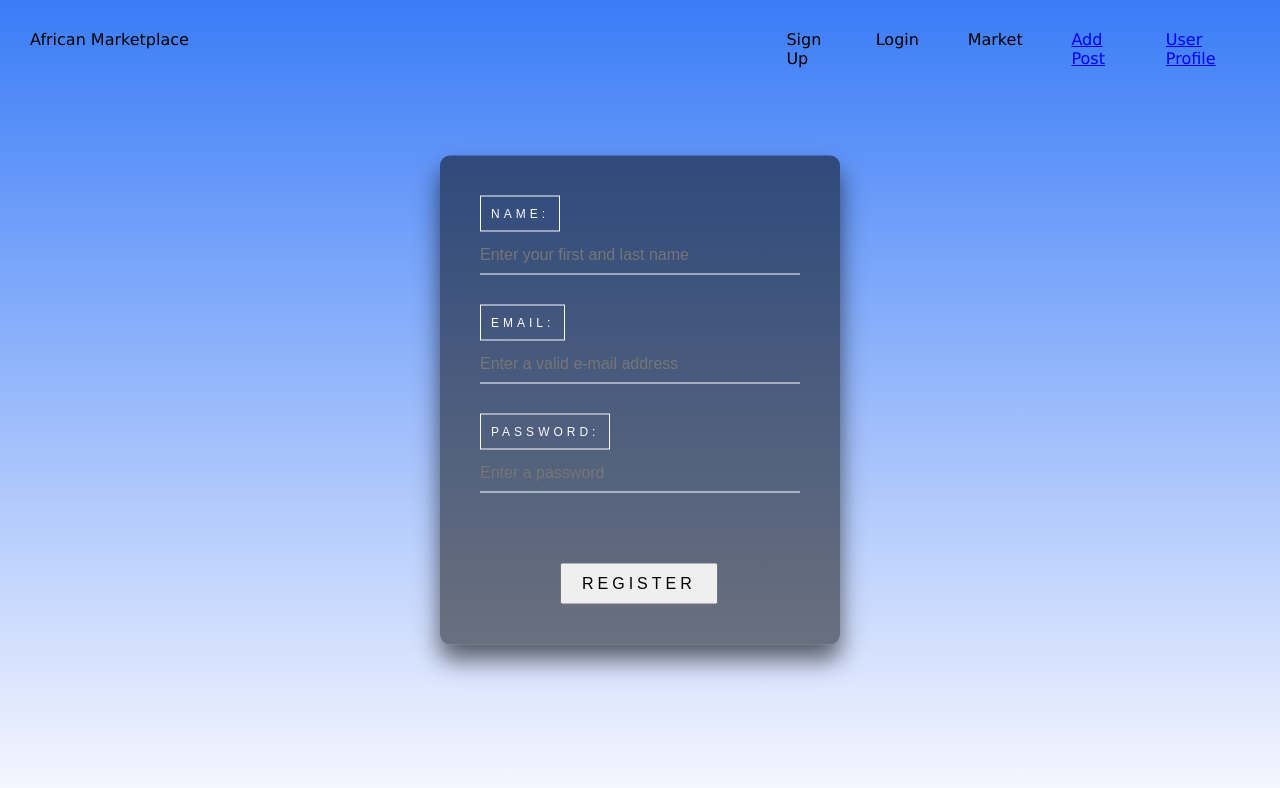
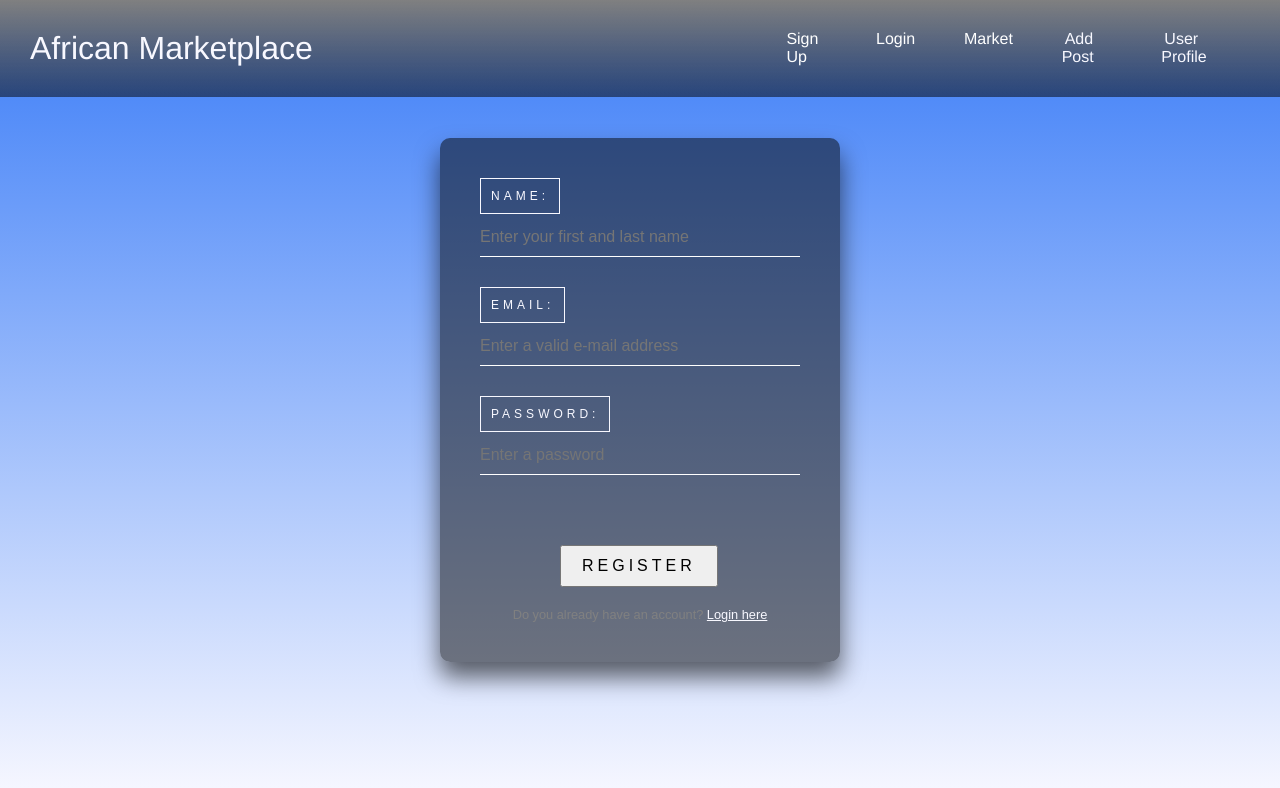
Before and after one commit to African-Market-Place-Build/front-end, a React (Create React App) app in the folder african-market/: page /register in a window 1280 px wide. Shown: the top 788 px of the page. Built offline with nearby package versions, Linux system fonts and the light colour scheme.

Commit message:
done with some stuff on the login and reg

```diff
--- a/african-market/src/App.js
+++ b/african-market/src/App.js
@@ -13,21 +13,38 @@ const StyledNav = styled.nav`
   display: flex;
   justify-content: space-between;
   padding: 30px;
-  font-family: Verdana, Geneva, sans-serif;
+  font-family: Helvetica, Arial, Sans-Serif;
+  background: linear-gradient(grey,rgba(0,0,0,.5));
+
+  h1{
+    color: ghostwhite;
+    font-size: 2rem;
+    font-weight: lighter;
+  }
   ul {
     display: flex;
     width: 40%;
     li {
       margin-left: 5%;
       margin-right: 5%;
+
     }
   }
   .link {
     color: black;
     text-decoration: none;
+    color: white;
+    font-weight: lighter;
     &:hover{
       color: tomato;
     }
+  }
+  .button{
+    color: ghostwhite;
+    text-decoration: none;
+    padding: 3px;
+    font-weight: lighter;
+
   }
 `
 
--- a/african-market/src/components/Login.js
+++ b/african-market/src/components/Login.js
@@ -5,7 +5,7 @@ import axios from 'axios'
 import {connect} from 'react-redux'
 import {useHistory} from 'react-router-dom'
 import { useDispatch } from 'react-redux'
-
+import {Link} from 'react-router-dom'
 
 const LoginBox = styled.div`
     position: absolute;
@@ -18,6 +18,17 @@ const LoginBox = styled.div`
   box-sizing: border-box;
   box-shadow: 0 15px 25px rgba(0,0,0,.6);
   border-radius: 10px;
+  .message{
+    color: white;
+    margin-top: 20px;
+    font-weight: light;
+    font-size: .8rem;
+    text-align: center;
+    color: grey;
+}
+.messageLink {
+    color: ghostwhite;
+}
 `
 const UserBox = styled.div`
 position: relative;
@@ -147,6 +158,7 @@ const Login = (props) => {
                 </UserBox>
                 <Button>Login</Button>
             </form>
+            <div className='message'>Do you need an account? <Link className='messageLink' to='/register'>Register</Link></div>
         </LoginBox>
     )
 }
--- a/african-market/src/components/MarketPage.js
+++ b/african-market/src/components/MarketPage.js
@@ -4,6 +4,7 @@ import {connect} from 'react-redux'
 import { axiosWithAuth } from '../utils/axiosWithAuth'
 import styled from 'styled-components'
 import Post from './Post'
+import {useForm} from 'react-hook-form'
 
 const StyledMarket = styled.div`
     width: 100%;
@@ -16,6 +17,10 @@ const StyledMarket = styled.div`
         flex-direction: column;
         align-items: center;
     }
+    form{
+        display: flex;
+        justify-content: center;
+    }
 `
 
 const MarketPage = (props) => {
@@ -23,12 +28,28 @@ const MarketPage = (props) => {
 
     const [items, setItems] = useState([])
 
-    console.log(items)
+
+
+    const {register, handleSubmit} = useForm()
+
+
+
+    const onSubmit = (data) => {
+
+        const newItems = []
+        items.filter(function(item) {
+            if(item.category === data.filter){
+                newItems.push(item)
+            }
+        })
+        setItems(newItems)
+    }
 
     useEffect(() => {
         axiosWithAuth()
-        .get('https://african-market-place-bw.herokuapp.com/api/items')
+        .get('https://african-market-place-bw.herokuapp.com/api/users/allItems')
         .then((res) => {
+            console.log(res)
             setItems(res.data)
         })
         .catch(err => {
@@ -41,6 +62,15 @@ const MarketPage = (props) => {
             <div className='header'>
                 <h1>Marketplace</h1>
             </div>
+            <form onSubmit={handleSubmit(onSubmit)}>
+                <select name="filter" ref={register}>
+                    <option value="all">All Items</option>
+                    <option value="phones">Phones</option>
+                    <option value="tablets">Tablets</option>
+                    <option value="laptops">Laptops</option>
+                </select>
+                <button>Filter</button>
+            </form>
             <div className='posts'>
                 {items.map(item => {
                 return <Post key={item.id} item={item}/>
--- a/african-market/src/components/Register.js
+++ b/african-market/src/components/Register.js
@@ -4,6 +4,7 @@ import styled from 'styled-components'
 import { connect } from 'react-redux'
 import { registerUser } from '../actions/marketActions'
 import {useHistory} from 'react-router-dom'
+import {Link} from 'react-router-dom'
 
 const LoginBox = styled.div`
     position: absolute;
@@ -16,6 +17,17 @@ const LoginBox = styled.div`
   box-sizing: border-box;
   box-shadow: 0 15px 25px rgba(0,0,0,.6);
   border-radius: 10px;
+  .message{
+      color: white;
+      margin-top: 20px;
+      font-weight: light;
+      font-size: .8rem;
+      text-align: center;
+      color: grey;
+  }
+  .messageLink {
+      color: ghostwhite;
+  }
 `
 
 const P = styled.p`
@@ -105,7 +117,6 @@ const SignUp = (props) => {
     }
 
     return (
-
         <LoginBox>
             <form onSubmit={handleSubmit(onSubmit)}>
 
@@ -136,9 +147,11 @@ const SignUp = (props) => {
                     </Button>
                 </UserBox>
 
+            </form>
+            <div className='message'>Do you already have an account? <Link className='messageLink' to='/login'>Login here</Link></div>
+        </LoginBox>
 
-            </form>
-        </LoginBox>
+
     )
 
 }
--- a/african-market/src/components/UserProfile.js
+++ b/african-market/src/components/UserProfile.js
@@ -1,6 +1,9 @@
 import React from 'react'
 
 const UserProfile = () => {
+
+
+
     return(
         <div>User Profile</div>
     )
```
